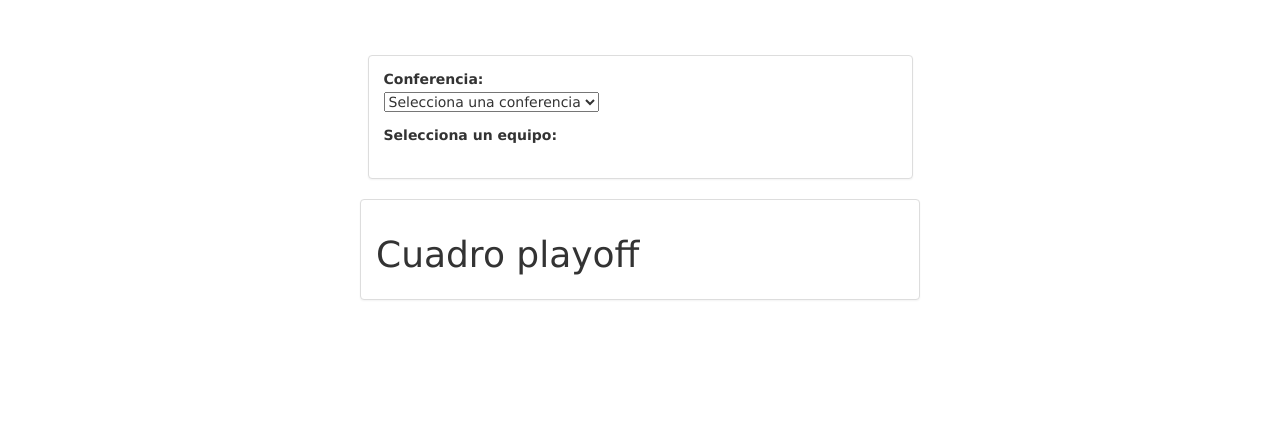
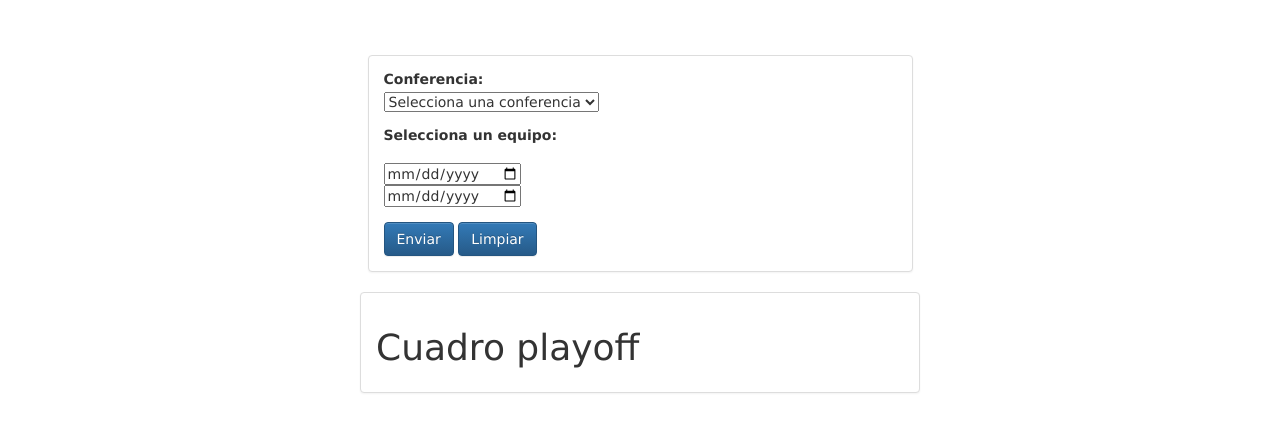
Before and after one commit to RdelaCruzMartinez/pfc, a website: page mynba_v_0_0_1/mynba/public/index.html in a window 1280 px wide. Shown: the part 469-900 px from the top of the page. Before the commit the page ends 839 px from the top, so only its background shows below. Drawn offline with nearby package versions, Linux system fonts and the light colour scheme.

Commit message:
adding buttons to form

```diff
--- a/mynba_v_0_0_1/mynba/public/index.html
+++ b/mynba_v_0_0_1/mynba/public/index.html
@@ -100,6 +100,18 @@
                             </select>
                          </div>
                     </div>
+                    <div class="row form-group">
+                        <div class="col-sm-6">
+                            <input id="fecIni" type="date">
+                            <input id="fecFin" type="date">
+                        </div>
+                    </div>
+                    <div class="row from-group">
+                        <div class="col-sm-12">
+                            <button type="submit" class="btn btn-primary">Enviar</button>
+                            <button type="reset" class="btn btn-primary">Limpiar</button>
+                        </div>
+                    </div>
                 </form>
             </div>
         </div>
```
